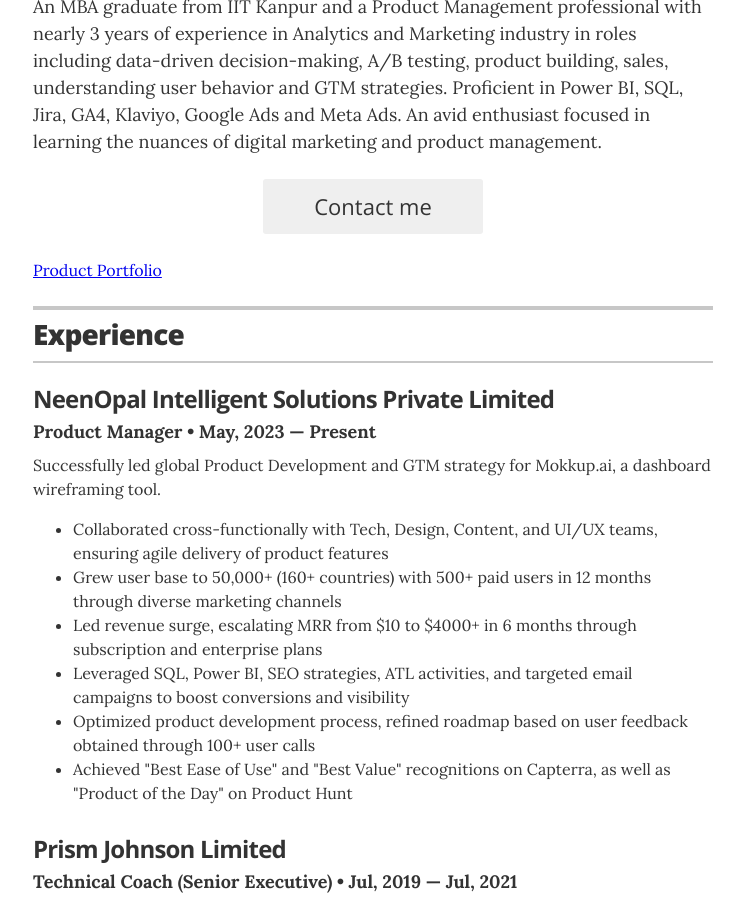
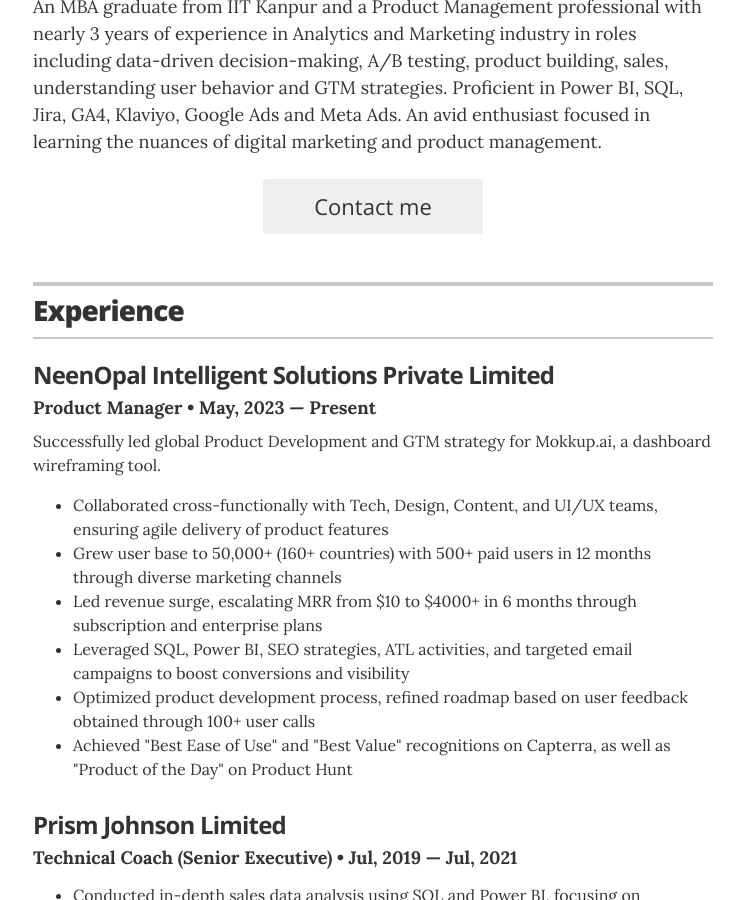
Before and after one commit to ujjwalkshukla/resume, a Jekyll site: the page built from index.html, in a window 1280 px wide and 900 px high, scrolled down 317 px. Shown: the whole window, without its empty margins (267-1011 px from the left). Built offline with Jekyll 4.4.1, drawn with Linux system fonts in a browser that asks for light colours.

Commit message:
Removed Product Portfolio Button

```diff
--- a/_layouts/resume.html
+++ b/_layouts/resume.html
@@ -47,8 +47,6 @@
         {% else %}
         {% endif %}
 
-        <!-- New Button that always appears -->
-        <a href="/new-page" class="new-page-button no-print">Product Portfolio</a>
 
       </header>
 
```
